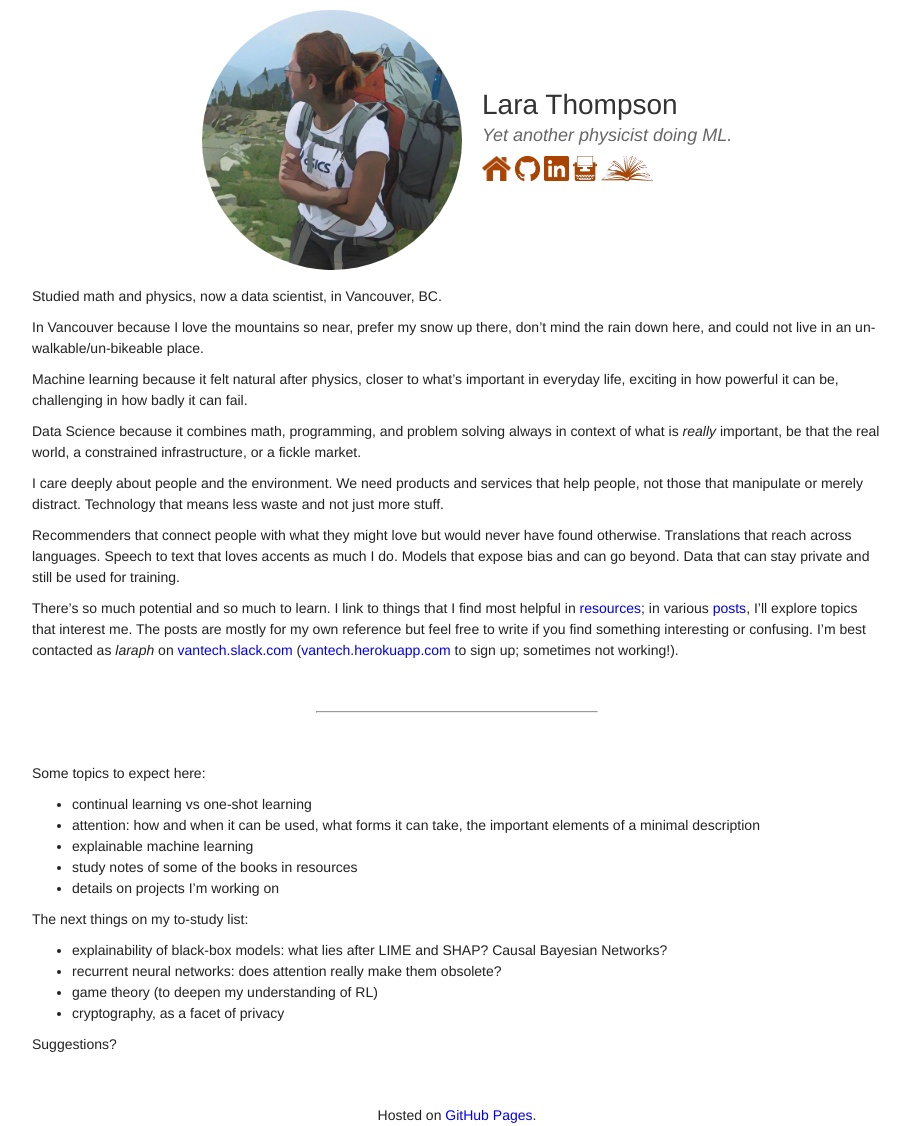
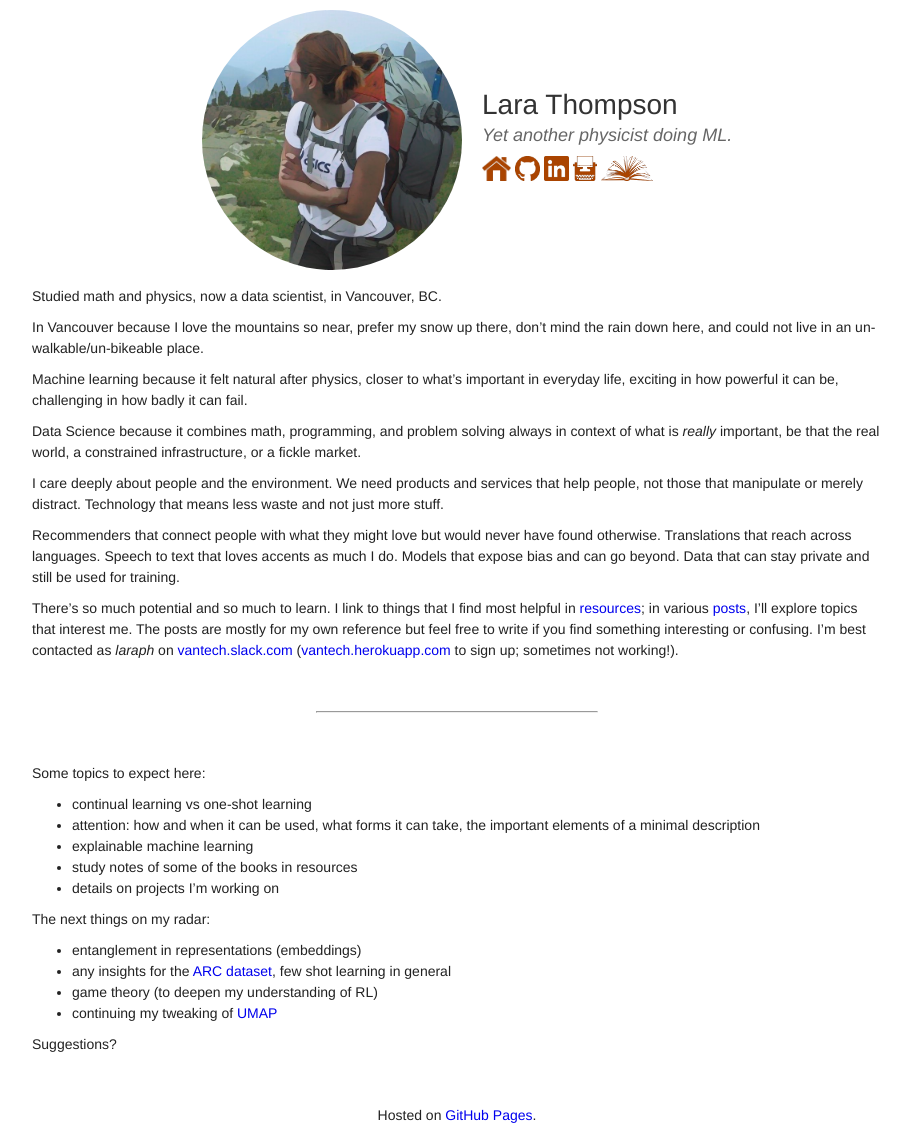
Before and after one commit to lrthomps/lrthomps.github.io, a Jekyll site: the page built from index.md, in a window 1280 px wide. Shown: the whole page, without its empty margins (183-1093 px from the left). Built offline with Jekyll 4.4.1, drawn with Linux system fonts in a browser that asks for light colours.

Commit message:
added arc

```diff
--- a/index.md
+++ b/index.md
@@ -28,12 +28,12 @@ Translations that reach across languages. Speech to text that loves accents as m
 <li>details on projects I’m working on</li>
 </ul>
 
-<p>The next things on my to-study list:</p>
+<p>The next things on my radar:</p>
 <ul>
-<li>explainability of black-box models: what lies after LIME and SHAP? Causal Bayesian Networks?</li>
-<li>recurrent neural networks: does attention really make them obsolete?</li>
+<li>entanglement in representations (embeddings)</li>
+<li>any insights for the <a href="https://github.com/fchollet/ARC">ARC dataset</a>, few shot learning in general</li>
 <li>game theory (to deepen my understanding of RL)</li>
-<li>cryptography, as a facet of privacy</li>
+<li>continuing my tweaking of <a href="https://github.com/lrthomps/umap_minibatch">UMAP</a></li>
 </ul>
 
 <p>Suggestions?</p>
```
Also changed, not shown: _posts/2020-09-13-data-where.md (+28 -26 lines).
